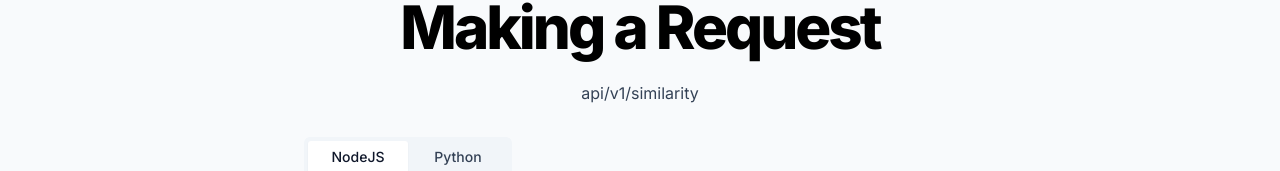
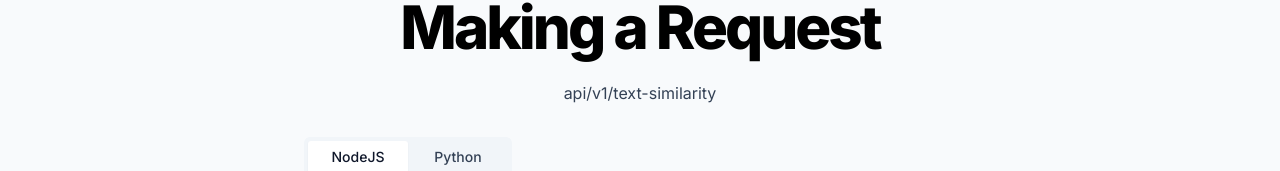
Before and after one commit to nabarvn/text-similarity-api, a Next.js app: page /documentation in a window 1280 px wide. Shown: the part 131-302 px from the top of the page. Built offline with nearby package versions, Linux system fonts and the light colour scheme; no server answers.

Commit message:
Alter paragraph text

```diff
--- a/app/(docs)/documentation/page.tsx
+++ b/app/(docs)/documentation/page.tsx
@@ -14,7 +14,7 @@ const Documentation = () => {
       <div className='flex flex-col items-center gap-6'>
         <Heading>Making a Request</Heading>
 
-        <Paragraph>api/v1/similarity</Paragraph>
+        <Paragraph>api/v1/text-similarity</Paragraph>
 
         <DocumentationTabs />
       </div>
```
